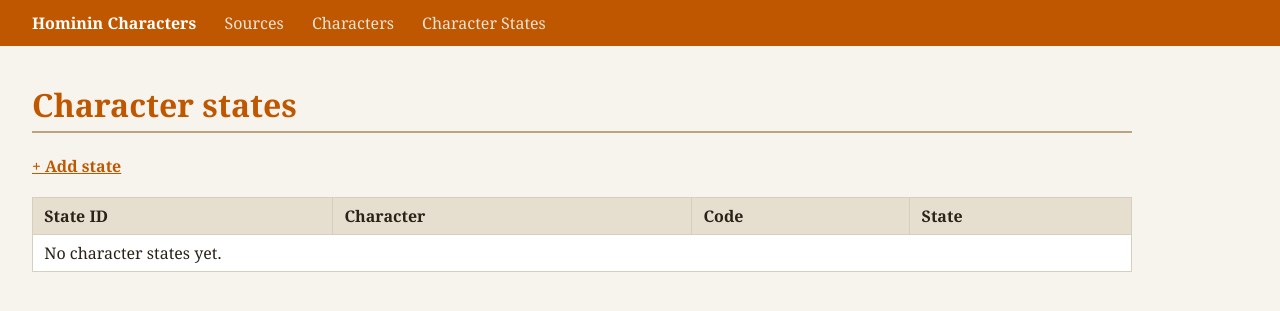
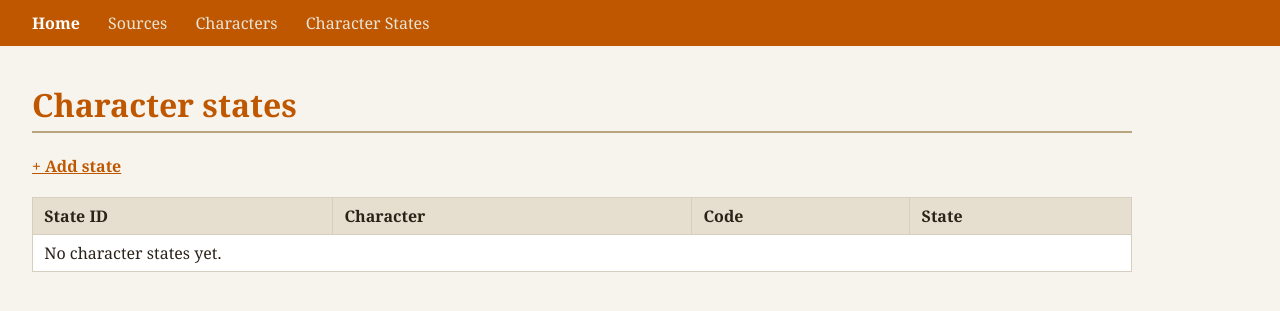
Before and after one commit to jyhrehjohnson/comp_paleo, a Flask app: page /states in a window 1280 px wide. Shown: the top 311 px of the page. Run offline with Flask 3, Linux system fonts and the light colour scheme; data that the repository does not hold is empty; some libraries are stand-ins or nearby versions.

Commit message:
Update base.html

```diff
--- a/part2_DB/week09/app/templates/base.html
+++ b/part2_DB/week09/app/templates/base.html
@@ -7,7 +7,7 @@
 </head>
 <body>
 <nav>
-    <a class="brand" href="{{ url_for('index') }}">Hominin Characters</a>
+    <a class="brand" href="{{ url_for('index') }}">Home</a>
     <a href="{{ url_for('list_sources') }}">Sources</a>
     <a href="{{ url_for('list_characters') }}">Characters</a>
     <a href="{{ url_for('list_states') }}">Character States</a>
```
